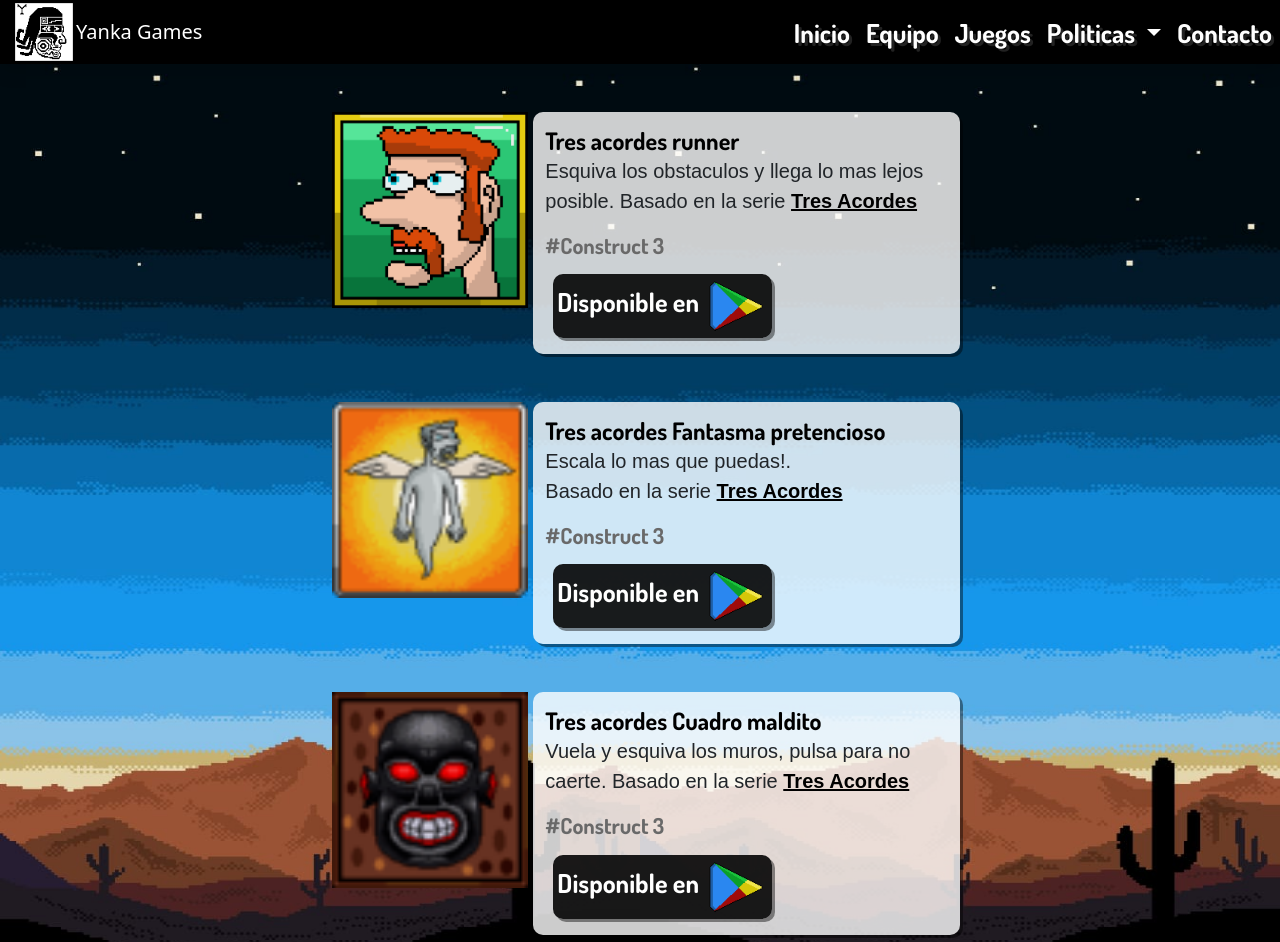
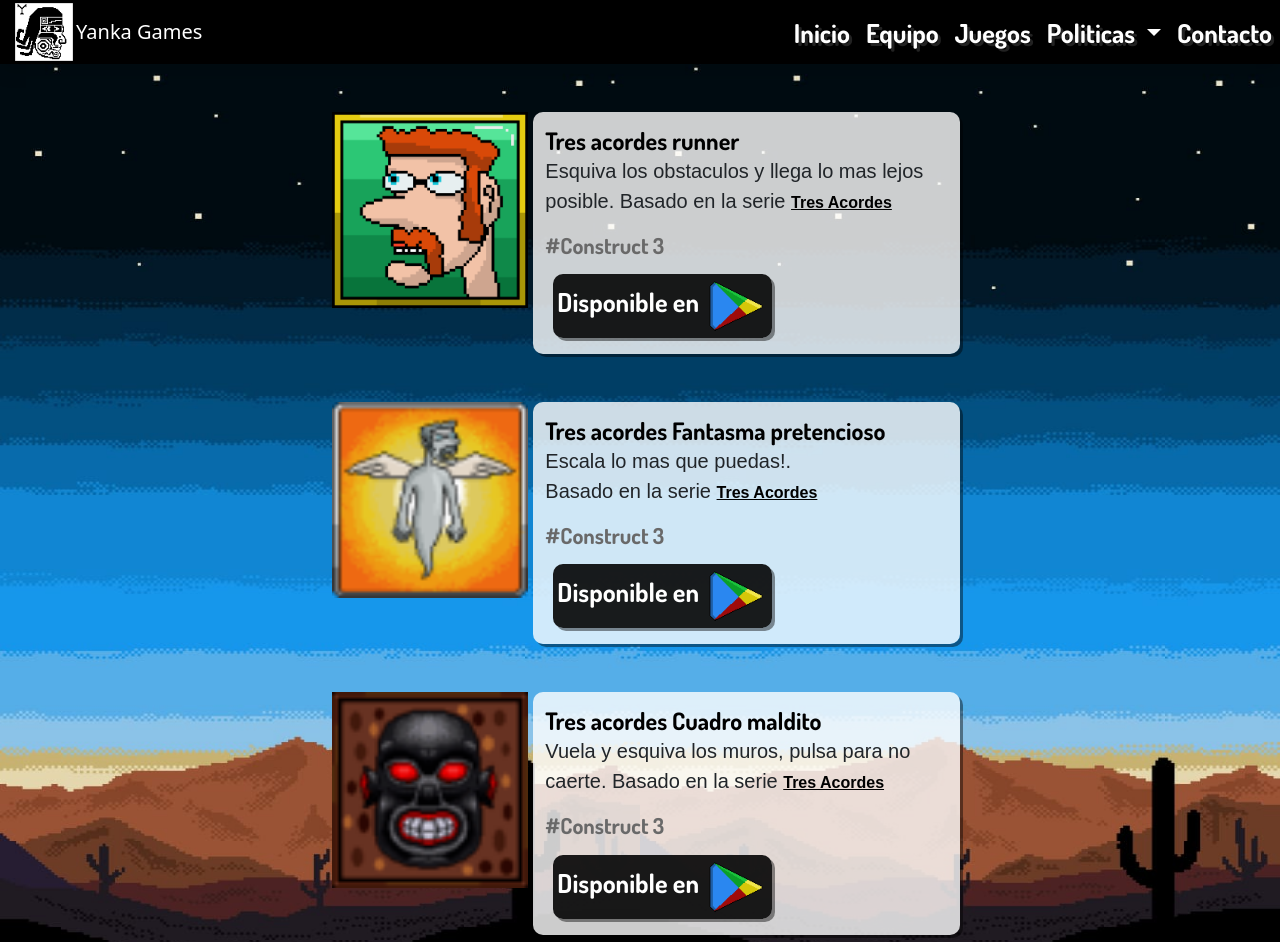
Before and after one commit to evolyns/PaginaYankaGames, a website: page juegos.html in a window 1280 px wide. Shown: the top 942 px of the page. Drawn offline with nearby package versions, Linux system fonts and the light colour scheme.

Commit message:
nuevas cosas

```diff
--- a/package.json
+++ b/package.json
@@ -4,6 +4,7 @@
   "description": "<!DOCTYPE html>\r <html lang=\"es\">\r   <head>\r     <meta charset=\"UTF-8\" />\r     <meta http-equiv=\"X-UA-Compatible\" content=\"IE=edge\" />\r     <meta name=\"viewport\" content=\"width=device-width, initial-scale=1.0\" />\r     <title>yanka games</title>\r     <link rel=\"stylesheet\" href=\"/styles.css\" />\r     <link rel=\"icon\" href=\"/Imagenes_inicio/favicon.png\" />\r   </head>\r   <body class=\"fondo__bloque\">",
   "main": "index.js",
   "scripts": {
+
     "test": "echo \"Error: no test specified\" && exit 1",
     "build-css": "node-sass --include-path scss scss/style.scss css/style.css",
     "watch-css": "nodemon -e scss -x \"npm run build-css\""
@@ -19,6 +20,7 @@
   },
   "homepage": "https://github.com/evolyns/PaginaYankaGames#readme",
   "devDependencies": {
+    "mod": "^0.0.0",
     "node-sass": "^7.0.3",
     "nodemon": "^2.0.20"
   },
--- a/scss/_fuentes.scss
+++ b/scss/_fuentes.scss
@@ -66,11 +66,10 @@ p {
 }
 
 .juegos__bloque__texto {
-    text {
-        decoration: underline;
-        size: 16px;
+    text-decoration: underline;
+        font-size: 16px;
 
-    }
+
 
     color: black;
 }
```
Also changed, not shown: index.html (+3 -0 lines), css/style.css, 1 other file.
